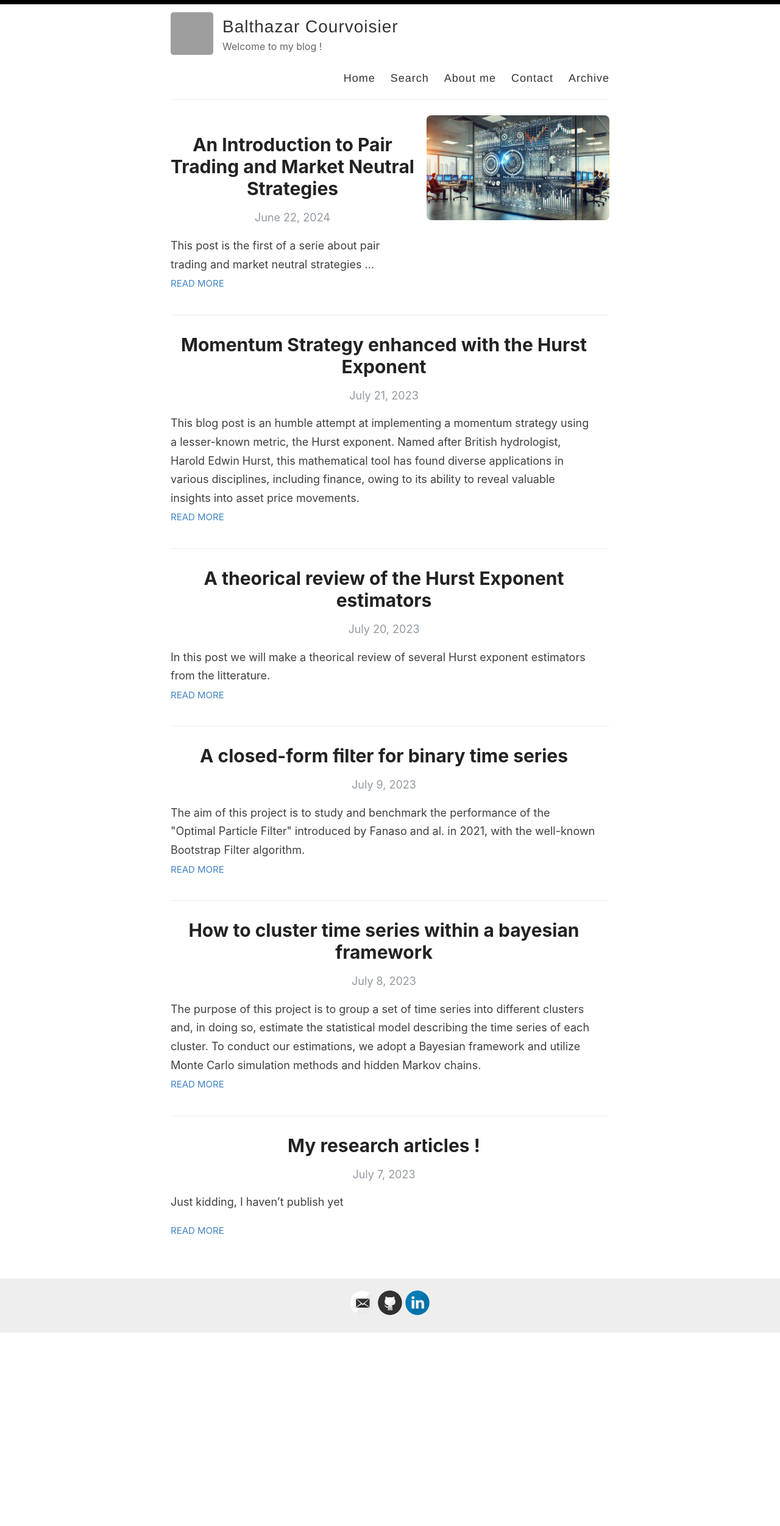
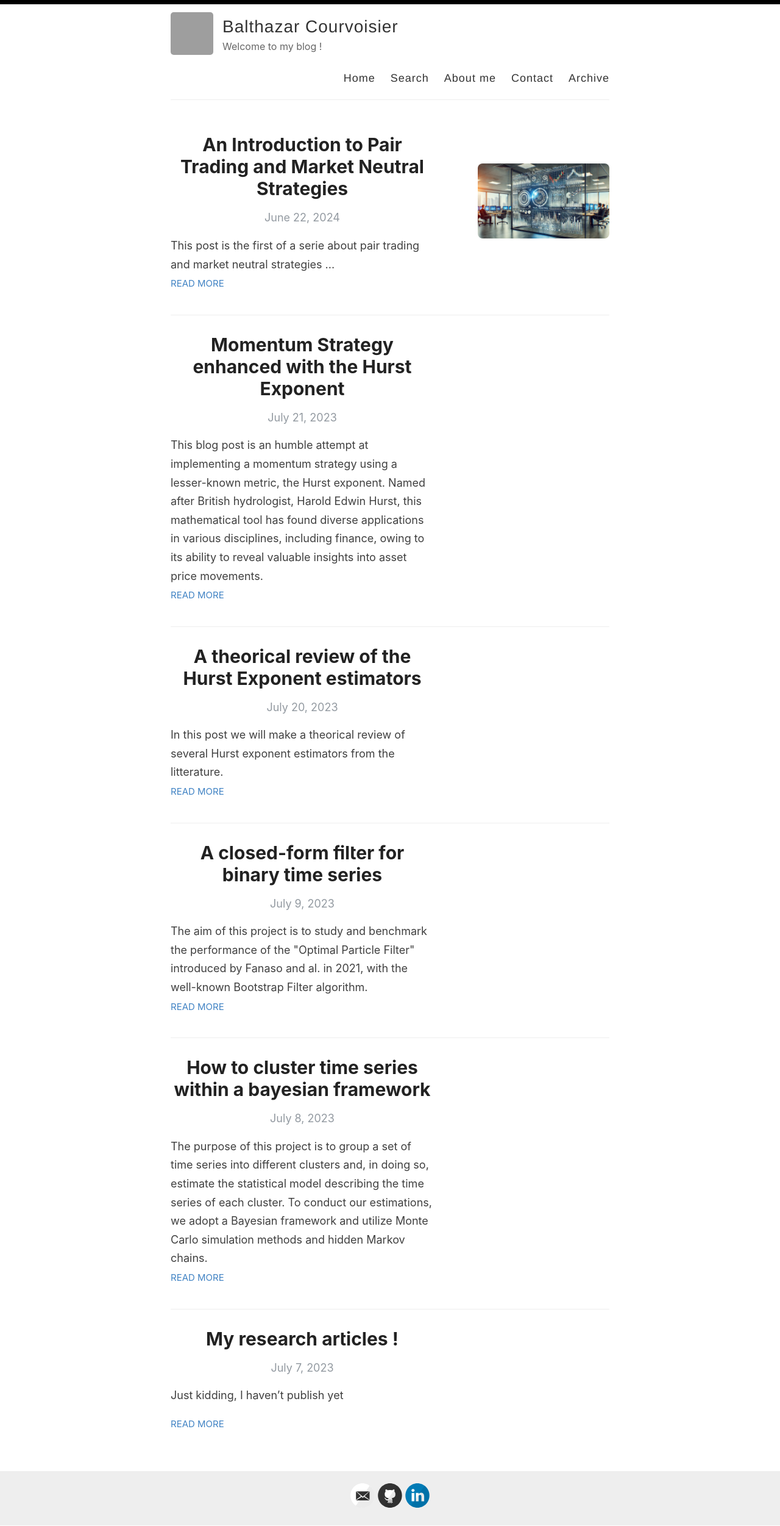
Before and after one commit to Zaltarba/blog, a Jekyll site: the page built from index.html, in a window 1280 px wide. Shown: the whole page at 61% size. Built offline with Jekyll 4.4.1, drawn with Linux system fonts in a browser that asks for light colours; the list of posts is cut into pages by our own code; before the commit the page ends 2185 px from its top, so only the background shows below that.

Commit message:
Update index.html

```diff
--- a/index.html
+++ b/index.html
@@ -5,8 +5,8 @@ layout: default
 <div class="posts">
   {% for post in paginator.posts %}
     {% unless post.hidden %}
-      <article class="post" style="display: flex; flex-direction: row; align-items: flex-start; justify-content: space-between;">
-        <div style="flex-grow: 1; margin-right: 20px;">
+      <article class="post" style="display: flex; flex-direction: row; align-items: center; justify-content: space-between;">
+        <div style="flex-grow: 1; margin-right: 20px; max-width: 60%;">
           <a href="{{ site.baseurl }}{{ post.url }}">
             <h1>{{ post.title }}</h1>
           </a>
@@ -19,8 +19,8 @@ layout: default
           <a href="{{ site.baseurl }}{{ post.url }}" class="read-more">Read More</a>
         </div>
         {% if post.image %}
-        <div class="post-image" style="width: 40%; min-width: 300px; max-width: 300px; display: flex; align-items: center; justify-content: center; height: 100%;">
-          <img src="{{ site.baseurl }}{{ post.image }}" alt="{{ post.title | escape }}" style="max-width: 100%; max-height: 100%; border-radius: 8px;">
+        <div class="post-image" style="width: 30%; min-width: 200px; max-width: 300px;">
+          <img src="{{ site.baseurl }}{{ post.image }}" alt="{{ post.title | escape }}" style="width: 100%; height: auto; border-radius: 8px;">
         </div>
         {% endif %}
       </article>
```
